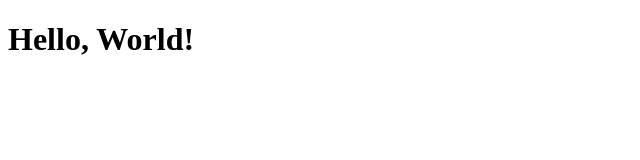
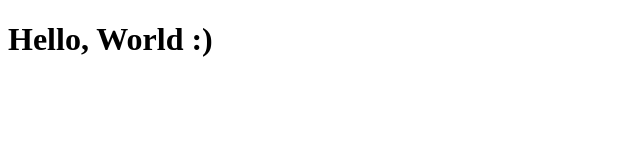
Before and after one commit to omarabid-archived/strategy-builder, a React app: page / in a window 1280 px wide. Shown: the top 160 px of the page, without its empty margins (0-640 px from the left). Built offline with nearby package versions, Linux system fonts and the light colour scheme; the HTML template or start-up script is replaced by a standard one.

Commit message:
fix(typescript): add include/exclude paths

```diff
--- a/src/javascript/App.tsx
+++ b/src/javascript/App.tsx
@@ -4,7 +4,7 @@ class App extends Component {
   render() {
     return(
       <div className="App">
-        <h1> Hello, World! </h1>
+          <h1> Hello, World :) </h1>
       </div>
     );
   }
--- a/webpack.config.js
+++ b/webpack.config.js
@@ -12,14 +12,14 @@ module.exports = {
             {
                 test: /\.tsx?$/,
                 loader: 'ts-loader',
+                exclude: /node_modules/,
                 options: {
-                    transpileOnly: true
+                    transpileOnly:false
                 }
             },
             {
                 test: /\.css$/,
                 use: [
-                    'vue-style-loader',
                     'css-loader'
                 ]
             }
```
Also changed, not shown: tsconfig.json (+7 -0 lines).
